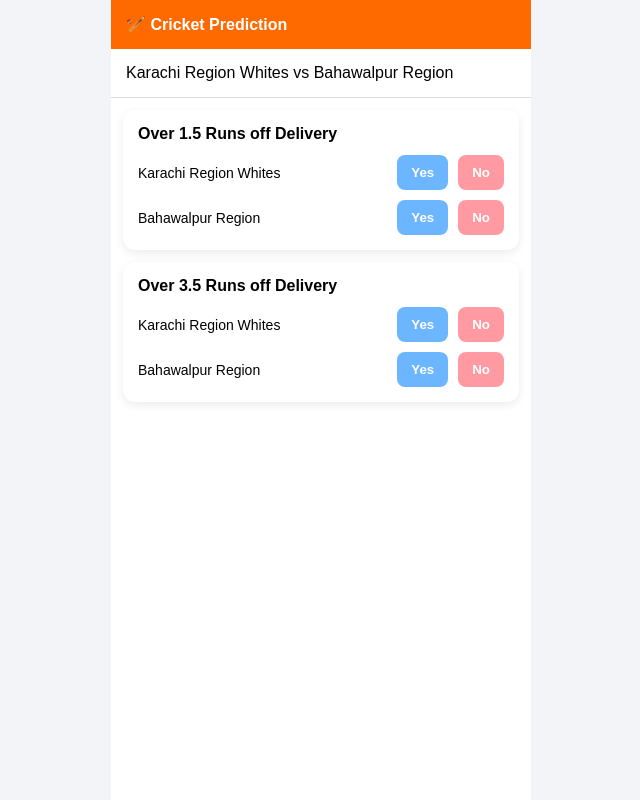
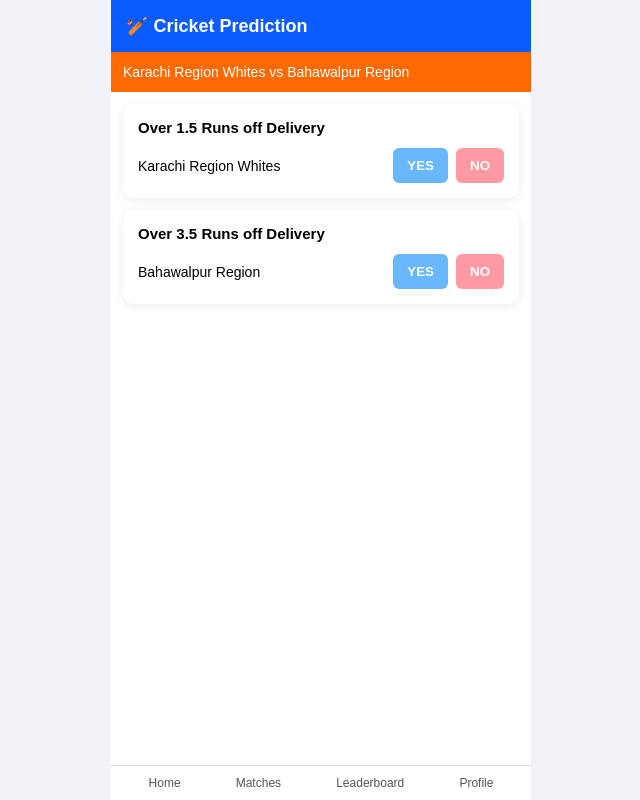
Before and after one commit to shashwat4590-bot/cricket-web, a plain HTML site: page index.html in a window 1280 px wide. Shown: the whole page, without its empty margins (319-959 px from the left). Drawn offline with Linux system fonts and the light colour scheme.

Commit message:
Update index.html

```diff
--- a/index.html
+++ b/index.html
@@ -1,7 +1,7 @@
 <!DOCTYPE html>
 <html>
 <head>
-<title>Cricket Prediction</title>
+<title>Cricket Prediction Game</title>
 
 <style>
 
@@ -13,33 +13,34 @@ font-family:Arial;
 }
 
 body{
-background:#f2f4f8;
+background:#f2f3f7;
 display:flex;
 justify-content:center;
 }
 
 .app{
 width:420px;
+min-height:100vh;
 background:white;
-min-height:100vh;
 }
 
 /* HEADER */
 
 .header{
-background:#ff6a00;
+background:#0a5cff;
 color:white;
 padding:15px;
+font-size:18px;
 font-weight:bold;
 }
 
-/* MATCH TITLE */
+/* MATCH BAR */
 
 .match{
-padding:15px;
-background:white;
-border-bottom:1px solid #ddd;
-font-size:16px;
+background:#ff6a00;
+color:white;
+padding:12px;
+font-size:14px;
 }
 
 /* CARD */
@@ -48,11 +49,12 @@ font-size:16px;
 background:white;
 margin:12px;
 padding:15px;
-border-radius:12px;
-box-shadow:0 3px 10px rgba(0,0,0,0.08);
+border-radius:10px;
+box-shadow:0 2px 10px rgba(0,0,0,0.08);
 }
 
 .card-title{
+font-size:15px;
 font-weight:bold;
 margin-bottom:12px;
 }
@@ -69,27 +71,27 @@ margin-top:10px;
 /* TEAM */
 
 .team{
-width:60%;
 font-size:14px;
+width:55%;
 }
 
 /* BUTTONS */
 
 .options{
 display:flex;
-gap:10px;
+gap:8px;
 }
 
 .btn{
 padding:10px 14px;
-border-radius:8px;
 border:none;
+border-radius:6px;
 font-weight:bold;
 cursor:pointer;
 }
 
 .yes{
-background:#6bb6ff;
+background:#69b7ff;
 color:white;
 }
 
@@ -100,6 +102,24 @@ color:white;
 
 .btn:hover{
 opacity:0.85;
+}
+
+/* NAVBAR */
+
+.nav{
+position:fixed;
+bottom:0;
+width:420px;
+background:white;
+border-top:1px solid #ddd;
+display:flex;
+justify-content:space-around;
+padding:10px;
+}
+
+.nav-item{
+font-size:12px;
+color:#555;
 }
 
 </style>
@@ -130,21 +150,8 @@ Karachi Region Whites
 </div>
 
 <div class="options">
-<button class="btn yes">Yes</button>
-<button class="btn no">No</button>
-</div>
-
-</div>
-
-<div class="row">
-
-<div class="team">
-Bahawalpur Region
-</div>
-
-<div class="options">
-<button class="btn yes">Yes</button>
-<button class="btn no">No</button>
+<button class="btn yes">YES</button>
+<button class="btn no">NO</button>
 </div>
 
 </div>
@@ -160,25 +167,12 @@ Over 3.5 Runs off Delivery
 <div class="row">
 
 <div class="team">
-Karachi Region Whites
-</div>
-
-<div class="options">
-<button class="btn yes">Yes</button>
-<button class="btn no">No</button>
-</div>
-
-</div>
-
-<div class="row">
-
-<div class="team">
 Bahawalpur Region
 </div>
 
 <div class="options">
-<button class="btn yes">Yes</button>
-<button class="btn no">No</button>
+<button class="btn yes">YES</button>
+<button class="btn no">NO</button>
 </div>
 
 </div>
@@ -187,5 +181,14 @@ Bahawalpur Region
 
 </div>
 
+<div class="nav">
+
+<div class="nav-item">Home</div>
+<div class="nav-item">Matches</div>
+<div class="nav-item">Leaderboard</div>
+<div class="nav-item">Profile</div>
+
+</div>
+
 </body>
 </html>
```
